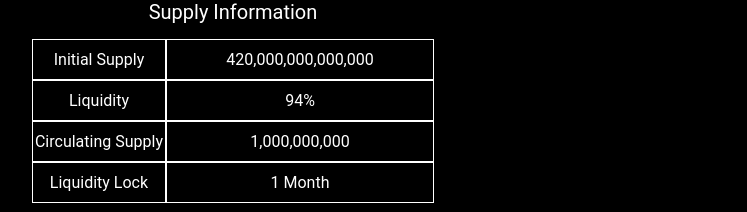
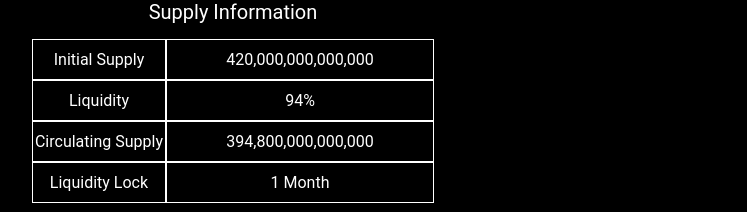
Before and after one commit to Loftly/MOMO, a Next.js app: page / in a window 1280 px wide. Shown: the part 3280-3492 px from the top of the page, without its empty margins (407-1154 px from the left). Built offline with nearby package versions, Linux system fonts and the light colour scheme; a web font is replaced by a local one.

Commit message:
fixed circ supply amount

```diff
--- a/src/components/tokenomics/index.js
+++ b/src/components/tokenomics/index.js
@@ -15,7 +15,7 @@ const tokenomicsInfo = [
             },
             {
                 key: "Circulating Supply",
-                value: "1,000,000,000"
+                value: "394,800,000,000,000"
             },
             {
                 key: "Liquidity Lock",
```
